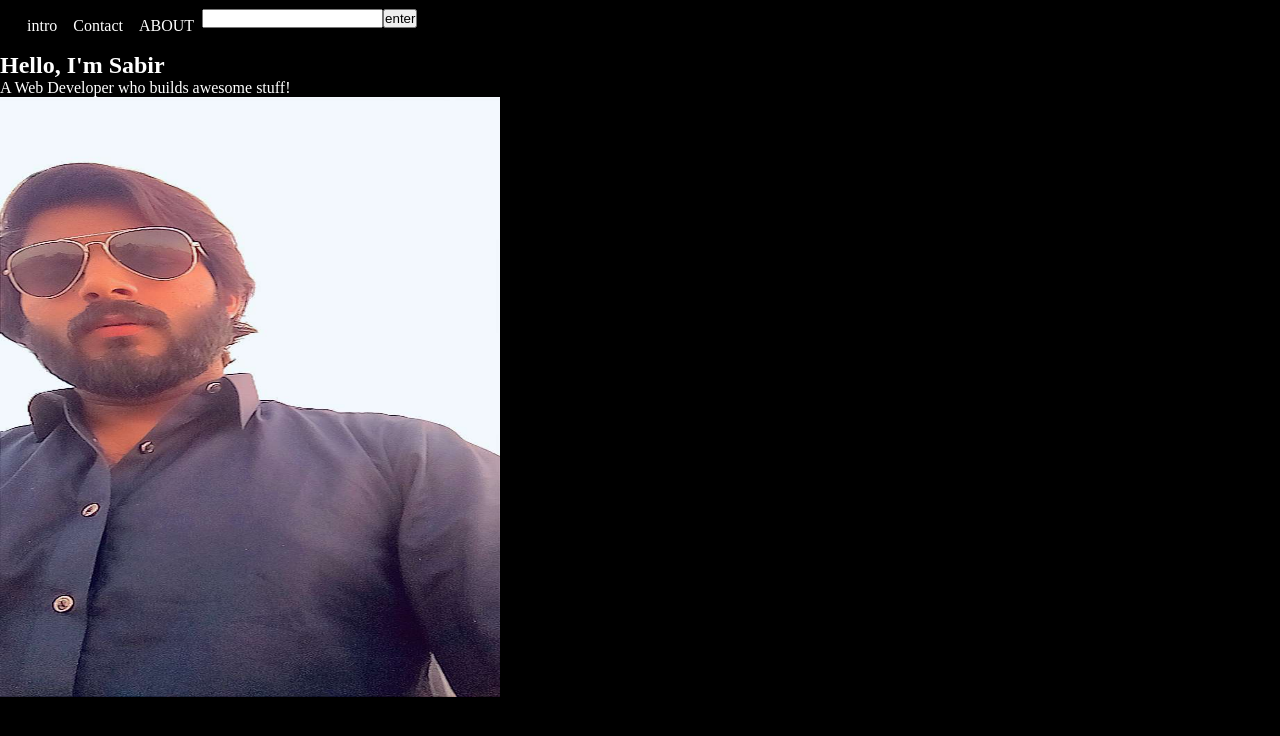
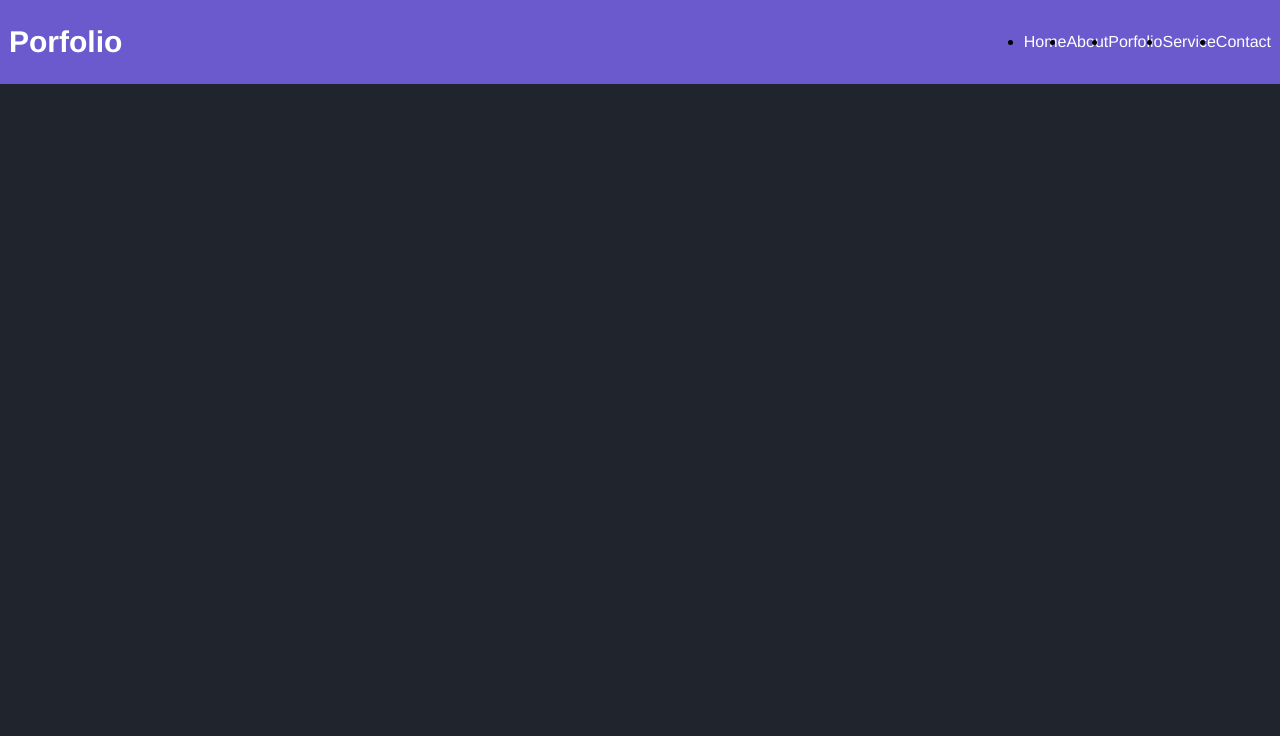
Before and after one commit to engineersabir/portfolio-1.2, a plain HTML site: page index.html in a window 1280 px wide. Drawn offline with Linux system fonts and the light colour scheme.

Commit message:
Update index.html and style.css

```diff
--- a/index.html
+++ b/index.html
@@ -1,40 +1,21 @@
 <!DOCTYPE html>
 <html lang="en">
-
 <head>
     <meta charset="UTF-8">
     <meta name="viewport" content="width=device-width, initial-scale=1.0">
+    <title>Document</title>
     <link rel="stylesheet" href="style.css">
-    <title>PORTFOLIO</title>
 </head>
-
 <body>
-    <div class="navbar">
-        <div class="a"><a href="./file.txt">intro</a></div>
-        <div class="ab"><a href="https://wa.me/03064744439?text=Hello%20there!">Contact</a>
-        </div>
-        <div class="abc"><a href="./about.html" target="_blank">ABOUT</a></div>
-        <div class="search">
-            <input type="text"><button>enter
-
-            </button>
-
-        </div>
-    </div>
-
-    <div class="sec">
-        <section id="hero">
-        <h1>Hello, I'm Sabir</h1>
-        <p>A Web Developer who builds awesome stuff!</p>
-    </section>
-
-    </div>
-     <div class="photo1">
-        <back-groundimage class="photo">
-            <img src="./WhatsApp Image 2025-04-06 at 10.24.22 AM.jpeg" alt="IMG_larka" width="500" height="600">
-        </back-groundimage>
-     </div>
-
+    <nav class="navbar">
+<a href="#" class="logo">Porfolio</a>
+<ul>
+    <li><a href="#">Home</a></li>
+    <li><a href="#">About</a></li>
+    <li><a href="#">Porfolio</a></li>
+    <li><a href="#">Service</a></li>
+    <li><a href="#">Contact</a></li>
+</ul>
+    </nav>
 </body>
-
 </html>
--- a/style.css
+++ b/style.css
@@ -1,61 +1,33 @@
-
 *{
+    margin: 0;
     padding: 0;
-    margin: 0;
+    box-sizing: border-box;
+    font-family: 'Franklin Gothic Medium', 'Arial Narrow', Arial, sans-serif;
 }
 body{
-    background-color: black;
-    color: white;
+    background: #1f242d;
 }
-.navbar {
-    display: flex;
-    padding-left: 10px;
-    margin: 9px;
+a{
+    color: #fff;
+    text-decoration: none;
 }
 .navbar{
-    height: fit-content;
-    /* width: fit-content; */
-    /* background-color: gray; */
-}
-.a1{
-    padding: 8px;
-}
-.a{
-    padding: 8px;
-}
-.ab{
-    padding: 8px;
-}
-.abc{
-    padding:8px;
-}
- .search{
-
-    height: fit-content;
-    /* pad: 8px 18px; */
-    /* margin-left: 12px;  */
+    position: fixed;
+    left: 0;
+    top: 0;
+    width: 100%;
+    padding: 25px 9px;
+    background: slateblue;
+    display: flex;
+    justify-content: space-between;
+    align-items: center;
+    z-index: 100;
 
 }
-a{
-    text-decoration: none;
-    color: white;
+.navbar .logo{
+    font-size: 30px;
+    font-weight: 700;
 }
-
-#hero{
-    max-height: max-content;
-    width: max-content;
+.navbar ul{
+    display: flex;
 }
-.sec{
-    padding: 0;
-    /* background-color: aqua; */
-}
-/* .photo{
-    height:100;
-    width: 100;
-} */
-
-
-a:hover{
-    color: beige;
-
-}
```
